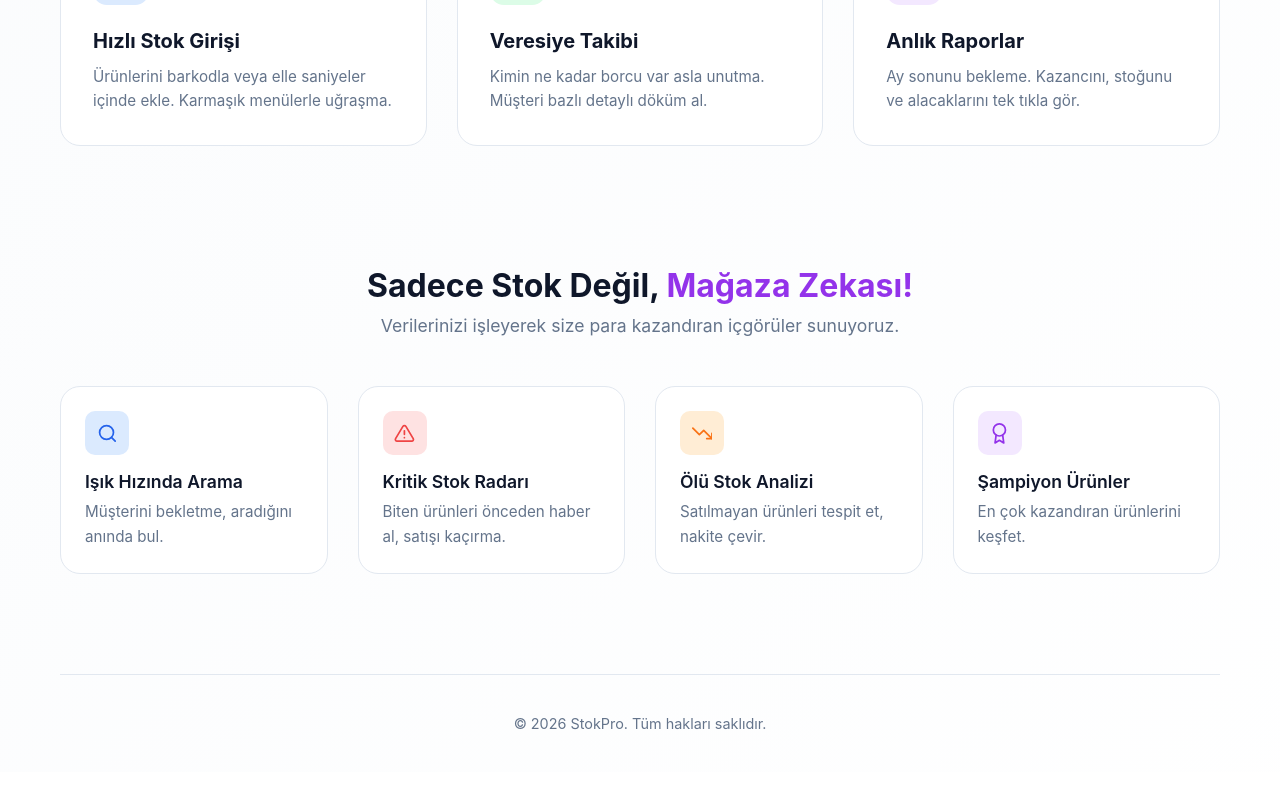
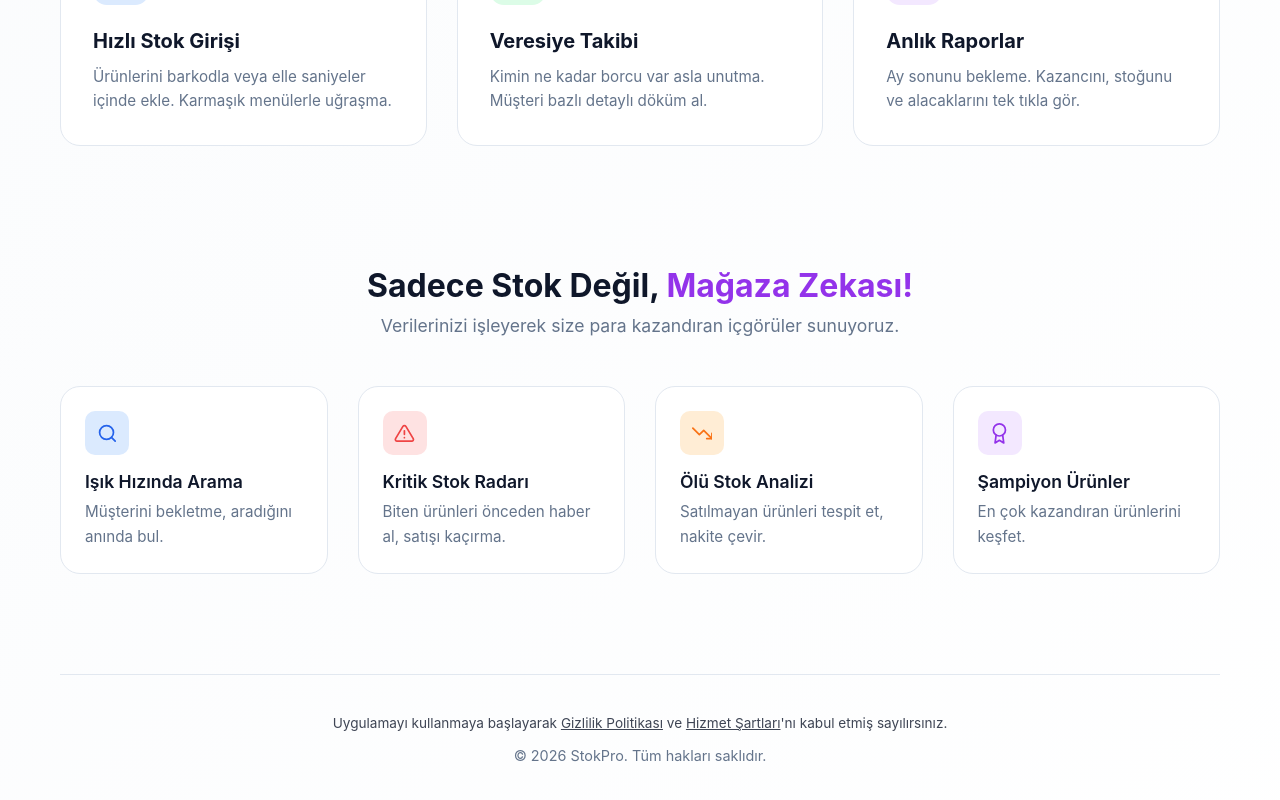
Before and after one commit to Bedirhan3428/stokpro, a React (Create React App) app: page / in a window 1280 px wide. Shown: the part 927-1727 px from the top of the page. Before the commit the page ends 1699 px from the top, so only its background shows below. Built offline with nearby package versions, Linux system fonts and the light colour scheme; no server answers.

Commit message:
Update Home.js

```diff
--- a/src/components/Home.js
+++ b/src/components/Home.js
@@ -155,6 +155,27 @@ function Home() {
 
       {/* FOOTER */}
       <footer className="home-footer">
+        {/* YASAL UYARI VE LİNKLER */}
+        <div className="legal-section" style={{ marginBottom: "1rem", fontSize: "0.85rem", opacity: 0.8 }}>
+          <p>
+            Uygulamayı kullanmaya başlayarak{" "}
+            <span
+              onClick={() => navigate("/privacy-policy")}
+              style={{ cursor: "pointer", textDecoration: "underline" }}
+            >
+              Gizlilik Politikası
+            </span>
+            {" ve "}
+            <span
+              onClick={() => navigate("/terms-of-service")}
+              style={{ cursor: "pointer", textDecoration: "underline" }}
+            >
+              Hizmet Şartları
+            </span>
+            'nı kabul etmiş sayılırsınız.
+          </p>
+        </div>
+
         <div className="simple-copyright">
           © {new Date().getFullYear()} StokPro. Tüm hakları saklıdır.
         </div>
```
